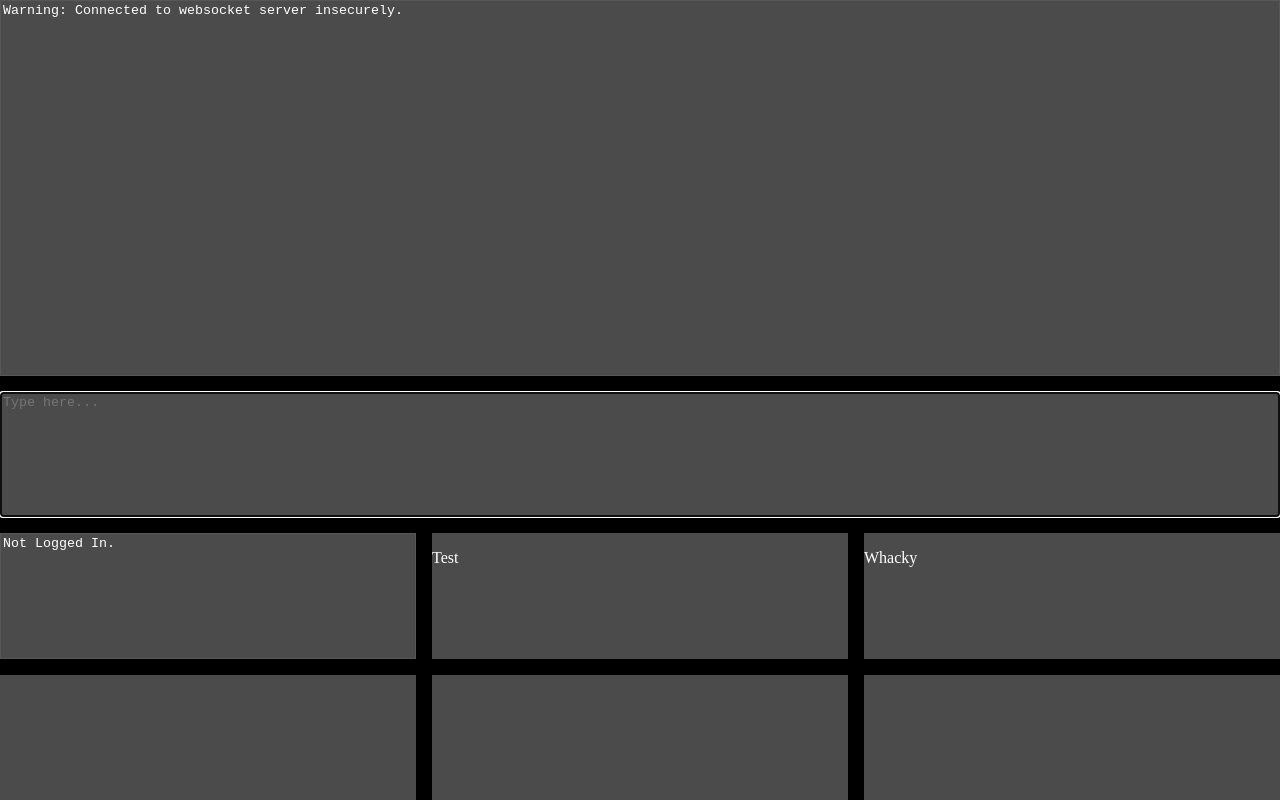
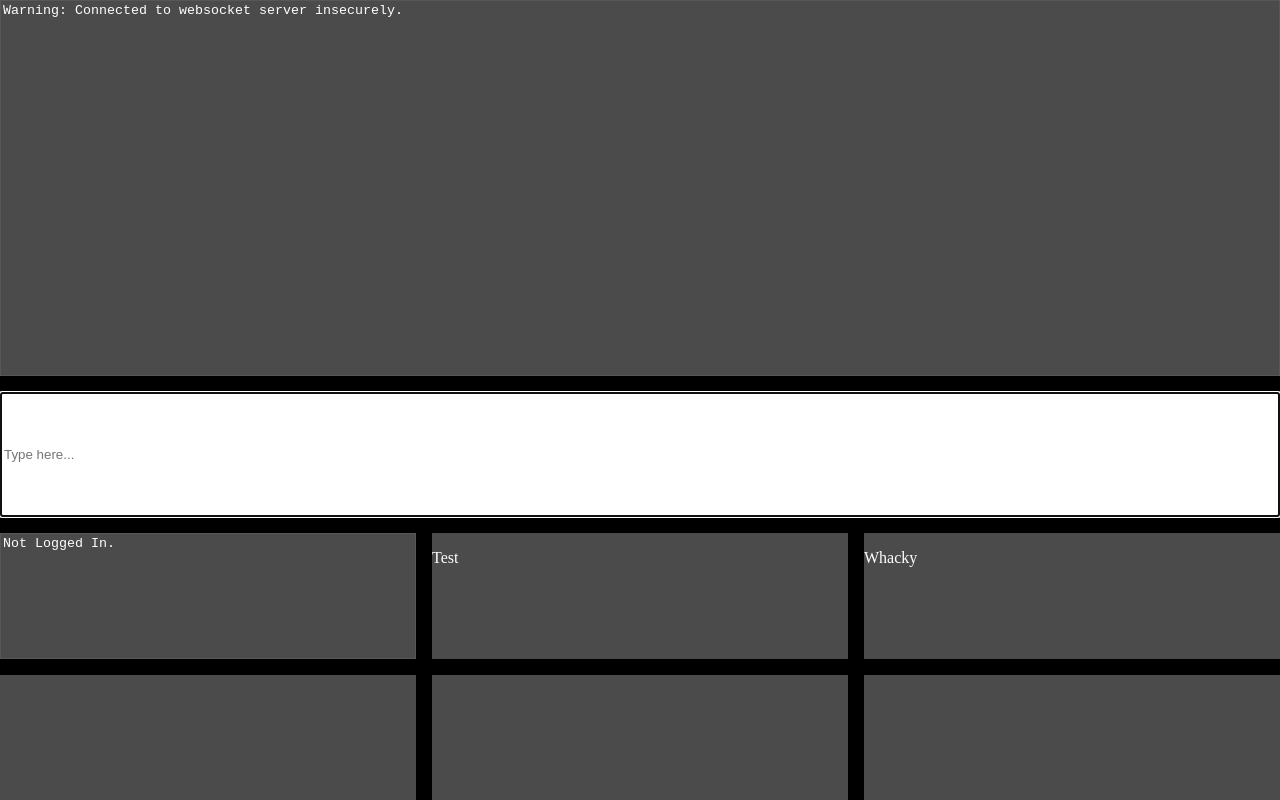
Before and after one commit to KProskuryakov/ts-websocket-playground, a website built with webpack: page public/index.html in a window 1280 px wide. Built offline with nearby package versions, Linux system fonts and the light colour scheme; no server answers; files whose address does not match are found by name.

Commit message:
Change textarea to input

```diff
--- a/public/index.html
+++ b/public/index.html
@@ -10,7 +10,7 @@
 <body>
   <div class="wrapper">
     <textarea class="wide3" id="output-text" disabled readonly></textarea>
-    <textarea class="wide3" id="input-text" autofocus placeholder="Type here..."></textarea>
+    <input type="text" class="wide3" id="input-text" autofocus placeholder="Type here..."></input>
     <textarea id="online-list" disabled readonly>Not Logged In.</textarea>
     <div>
       <p>Test</p>
```
